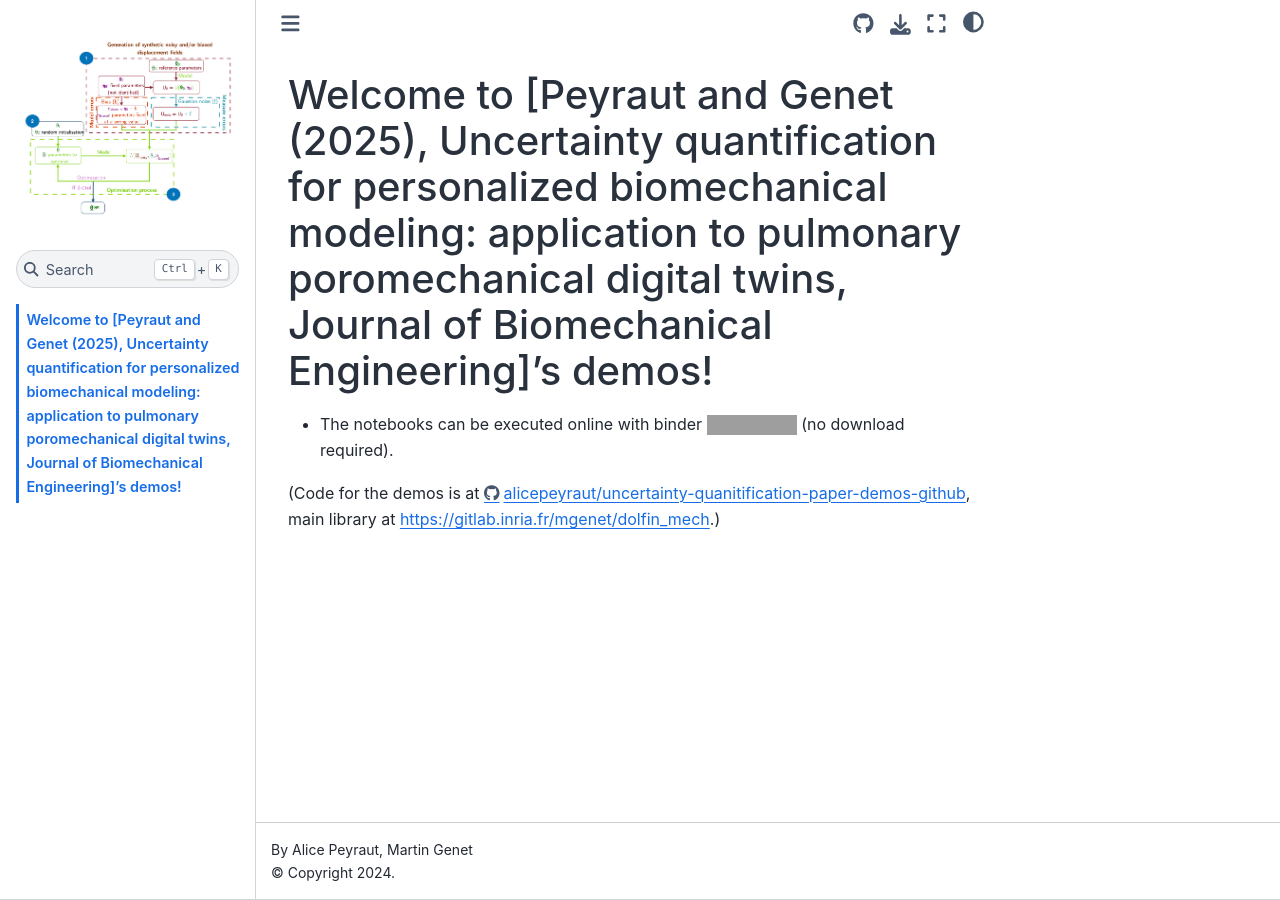
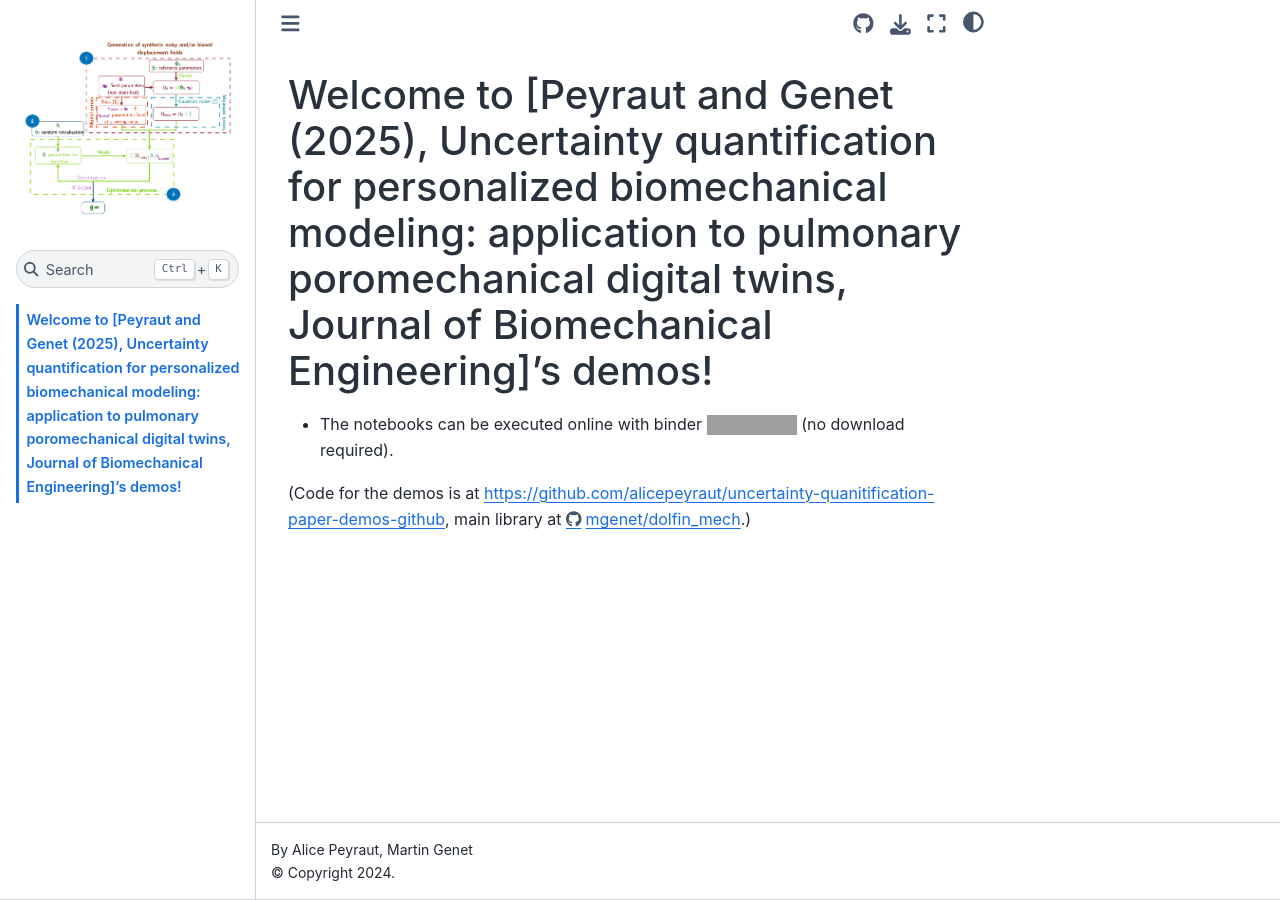
Before and after one commit to alicepeyraut/uncertainty-quantification-paper-demos-github, a Jupyter Book: the page built from index.md, in a window 1280 px wide. Built offline with Jupyter Book 1.0.4 settings and Sphinx 7.4.7 and the Sphinx Book theme 1.1.4, drawn with Linux system fonts in a browser that asks for light colours; pages that are not in the unit, such as notebooks, are missing from menus; some of the changed lines change nothing that is shown; grey boxes are pictures that could not be loaded.

Commit message:
Update index.md

```diff
--- a/index.md
+++ b/index.md
@@ -2,4 +2,4 @@
 
 * The notebooks can be executed online with binder [![Binder](https://mybinder.org/badge_logo.svg)](https://mybinder.org/v2/gh/alicepeyraut/uncertainty-quantification-paper-demos-github/main?urlpath=lab/tree/./demos/) (no download required).
 
-(Code for the demos is at [https://github.com/alicepeyraut/uncertainty-quanitification-paper-demos-github](https://github.com/alicepeyraut/uncertainty-quanitification-paper-demos-github), main library at [https://gitlab.inria.fr/mgenet/dolfin_mech](https://gitlab.inria.fr/mgenet/dolfin_mech).)
+(Code for the demos is at [https://github.com/alicepeyraut/uncertainty-quanitification-paper-demos-github](https://github.com/alicepeyraut/uncertainty-quantification-paper-demos-github/](https://github.com/alicepeyraut/uncertainty-quanitification-paper-demos-github)), main library at [https://github.com/mgenet/dolfin_mech](https://github.com/mgenet/dolfin_mech).)
```
